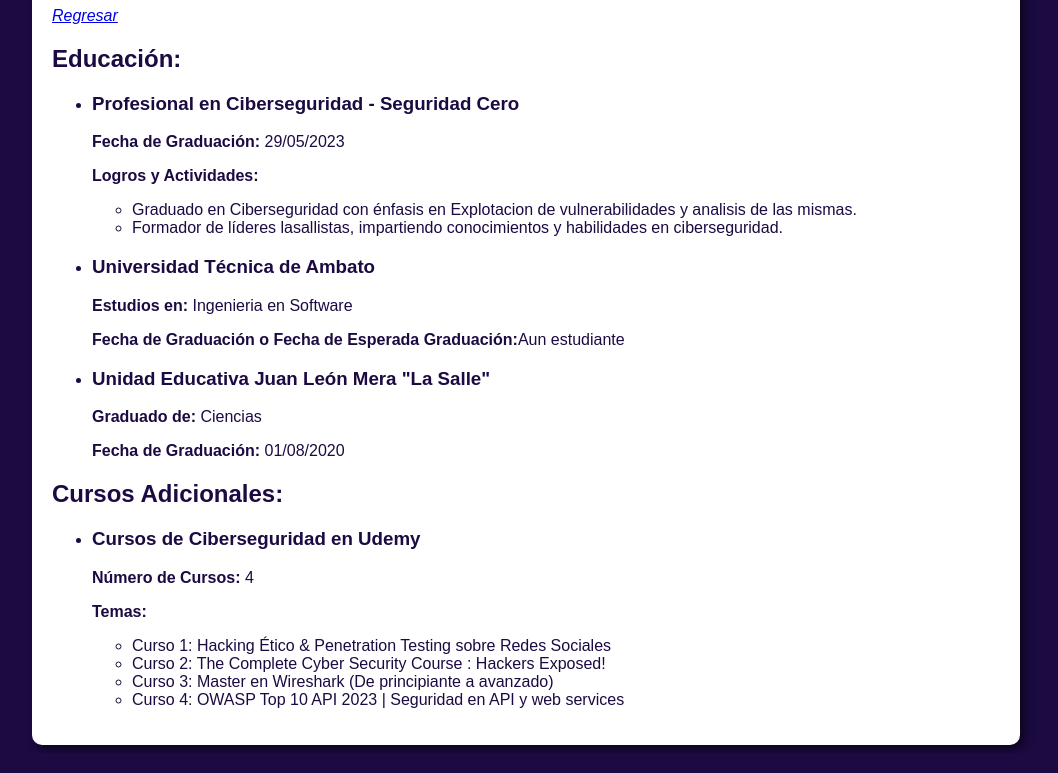
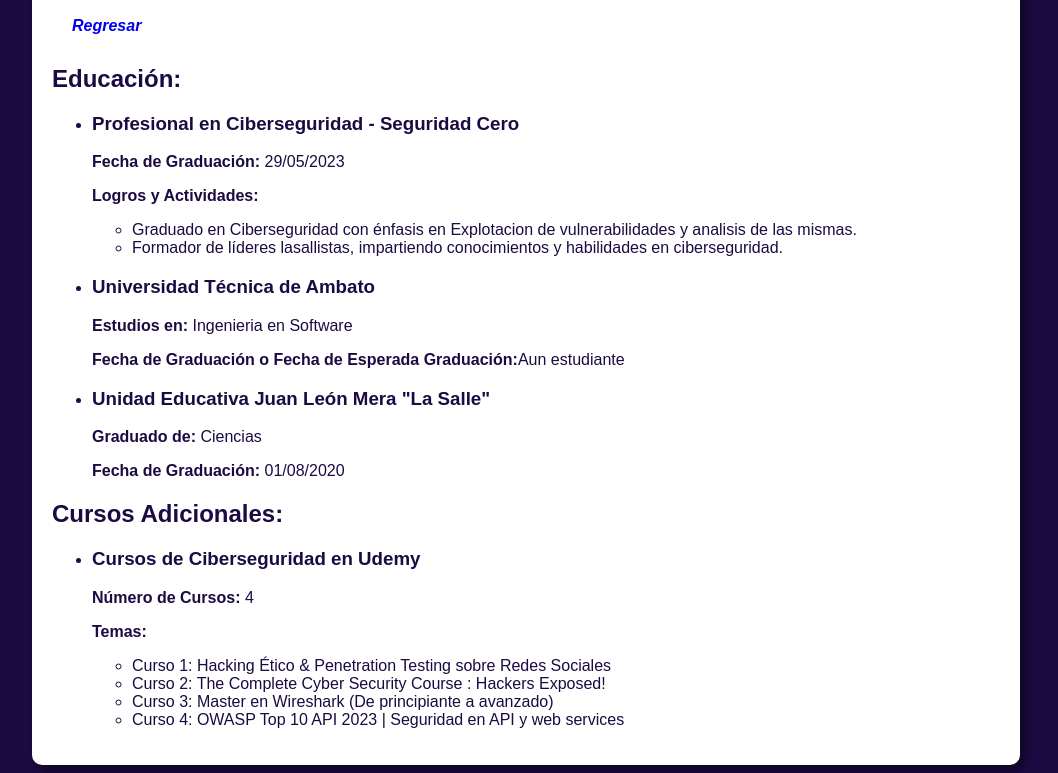
Before and after one commit to WADEPAR621/WADEPAR621.github.io, a plain HTML site: page Educacion.html in a window 1280 px wide. Shown: the part 113-886 px from the top of the page, without its empty margins (114-1172 px from the left). Drawn offline with Linux system fonts and the light colour scheme.

Commit message:
Implementar formatos css al boton REGRESAR

```diff
--- a/Educacion.html
+++ b/Educacion.html
@@ -11,7 +11,7 @@
 <body>
     <div class="container">
         <h1>Travesia de Kenneth Paredes </h1>
-        <a class="Habilidades" href="index.html"><i>Regresar</i></a>
+        <a class="boton-moderno" href="index.html"><i>Regresar</i></a>
         <h2>Educación:</h2>
         <ul>
             <li>
--- a/Educacionstyle.css
+++ b/Educacionstyle.css
@@ -15,3 +15,20 @@ body {
   color: rgb(28, 10, 66);
   padding: 20px;
 }
+.boton-moderno {
+  display: inline-block;
+  padding: 10px 20px;
+  font-size: 16px;
+  font-weight: bold;
+  text-align: center;
+  text-decoration: none;
+  border-radius: 5px;
+  cursor: pointer;
+  transition: background-color 0.3s ease, color 0.3s ease, box-shadow 0.3s ease;
+}
+
+.boton-moderno:hover {
+  background-color: #3498db; /* Cambia el color de fondo al pasar el ratón */
+  color: #fff; /* Cambia el color del texto al pasar el ratón */
+  box-shadow: 0 0 10px rgba(0, 0, 0, 0.2); /* Añade una sombra al pasar el ratón */
+}
--- a/Experienciastyle.css
+++ b/Experienciastyle.css
@@ -14,4 +14,20 @@ body {
     box-shadow: 5px 5px 10px rgba(0, 0, 0, 0.5);
     color: rgb(28, 10, 66);
     padding: 20px;
+  }.boton-moderno {
+    display: inline-block;
+    padding: 10px 20px;
+    font-size: 16px;
+    font-weight: bold;
+    text-align: center;
+    text-decoration: none;
+    border-radius: 5px;
+    cursor: pointer;
+    transition: background-color 0.3s ease, color 0.3s ease, box-shadow 0.3s ease;
   }
+
+  .boton-moderno:hover {
+    background-color: #3498db; /* Cambia el color de fondo al pasar el ratón */
+    color: #fff; /* Cambia el color del texto al pasar el ratón */
+    box-shadow: 0 0 10px rgba(0, 0, 0, 0.2); /* Añade una sombra al pasar el ratón */
+  }
--- a/Habilidadesstyle.css
+++ b/Habilidadesstyle.css
@@ -15,3 +15,20 @@ body {
   color: rgb(28, 10, 66);
   padding: 20px;
 }
+.boton-moderno {
+    display: inline-block;
+    padding: 10px 20px;
+    font-size: 16px;
+    font-weight: bold;
+    text-align: center;
+    text-decoration: none;
+    border-radius: 5px;
+    cursor: pointer;
+    transition: background-color 0.3s ease, color 0.3s ease, box-shadow 0.3s ease;
+  }
+
+  .boton-moderno:hover {
+    background-color: #3498db; /* Cambia el color de fondo al pasar el ratón */
+    color: #fff; /* Cambia el color del texto al pasar el ratón */
+    box-shadow: 0 0 10px rgba(0, 0, 0, 0.2); /* Añade una sombra al pasar el ratón */
+  }
```
Also changed, not shown: Experiencia.html (+1 -1 lines), Habilidades.html (+1 -1 lines).
